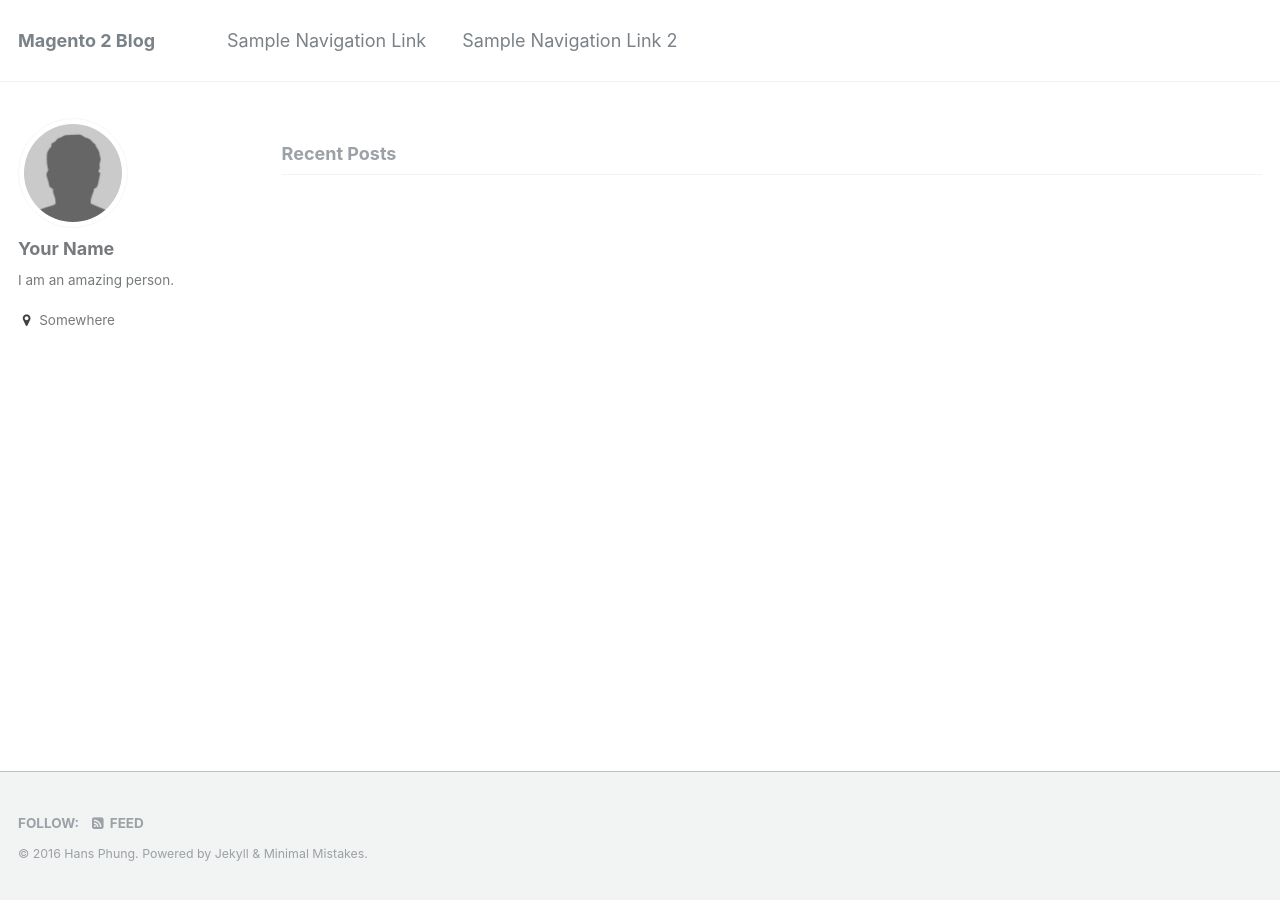
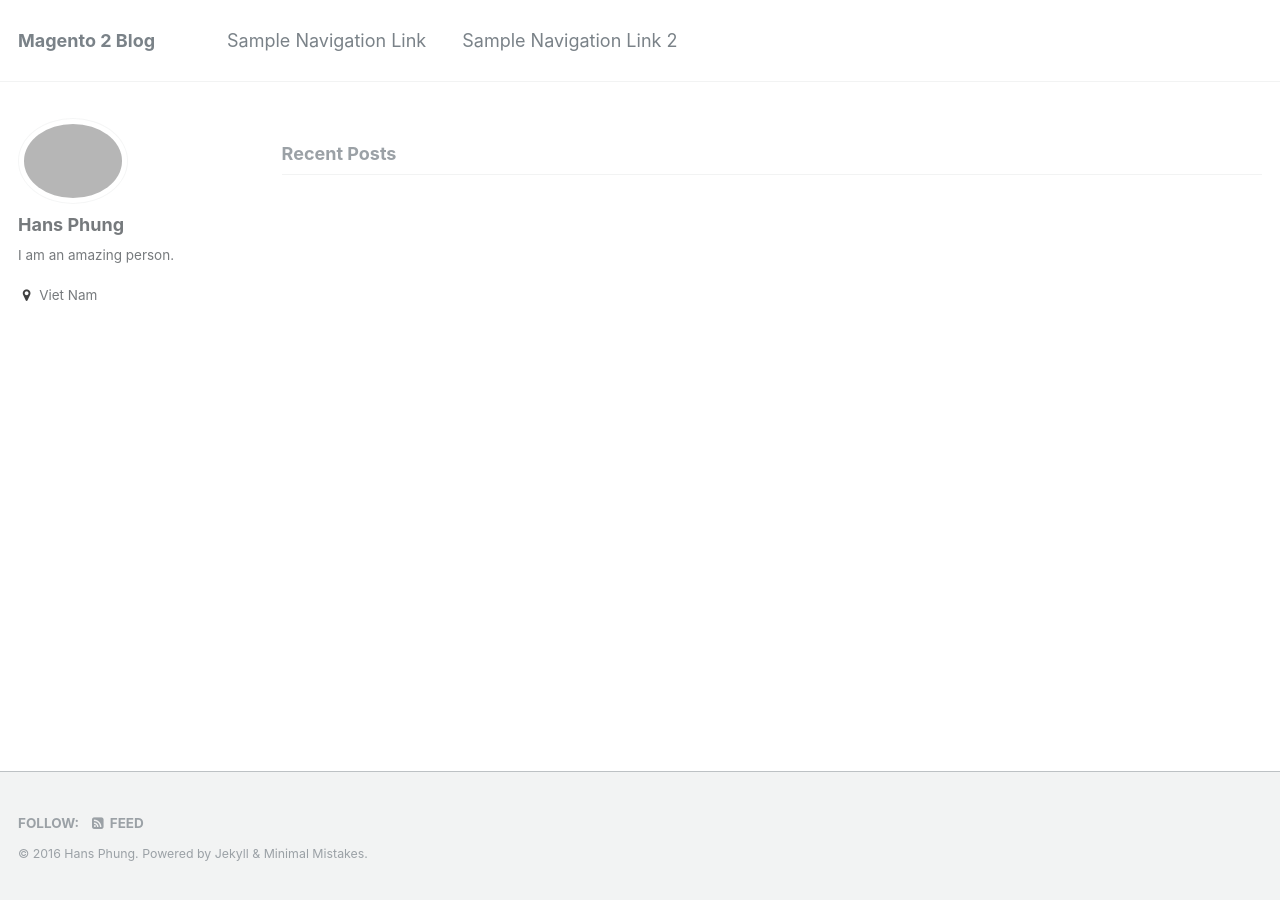
Before and after one commit to hanhpv/hanhpv.github.io, a Jekyll site: the page built from index.html, in a window 1280 px wide. Built offline with Jekyll 4.4.1, drawn with Linux system fonts in a browser that asks for light colours; the list of posts is cut into pages by our own code.

Commit message:
update url, description, profile image

```diff
--- a/_config.yml
+++ b/_config.yml
@@ -12,7 +12,7 @@
 name                     : "Hans Phung"
 description              : "Magento 2 stuffs"
 url                      : "https://hanhpv.github.io"
-baseurl                  : "/"
+baseurl                  : ""
 repository               : "hanhpv/hanhpv.github.io"
 teaser                   : # filename of teaser fallback teaser image placed in /images/, .e.g. "500x300.png"
 # breadcrumbs            : false # true, false (default)
@@ -77,10 +77,10 @@
 
 # Site Author
 author:
-  name             : "Your Name"
-  avatar           : "bio-photo.jpg"
+  name             : "Hans Phung"
+  avatar           : "hans-avatar.jpg"
   bio              : "I am an amazing person."
-  location         : "Somewhere"
+  location         : "Viet Nam"
   email            :
   uri              :
   bitbucket        :
```
Also changed, not shown: Gemfile.lock, 1 other file.
